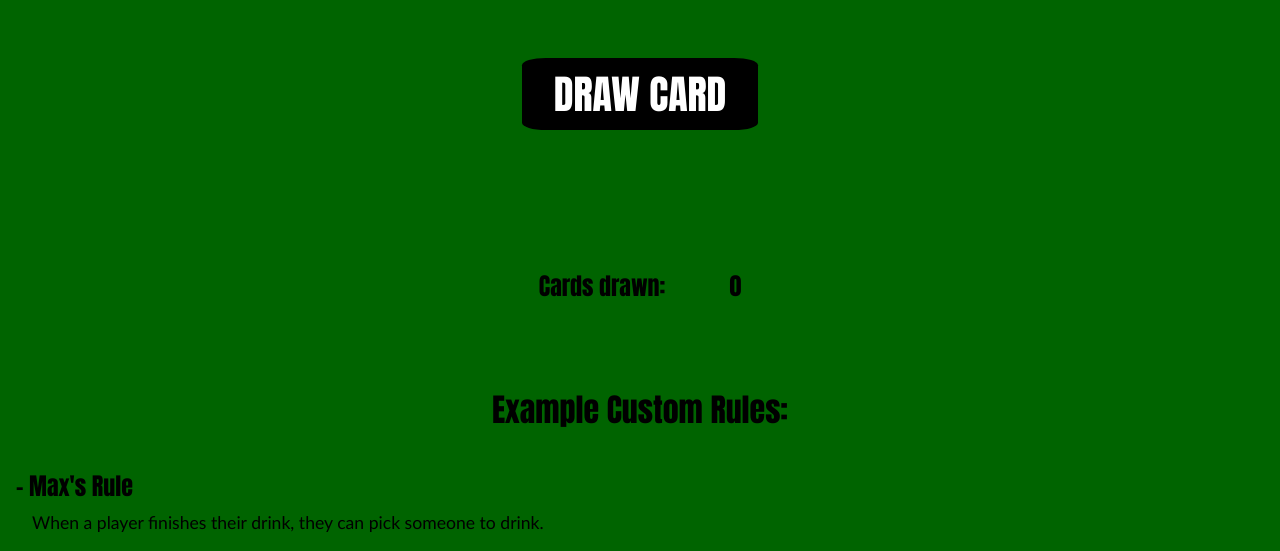
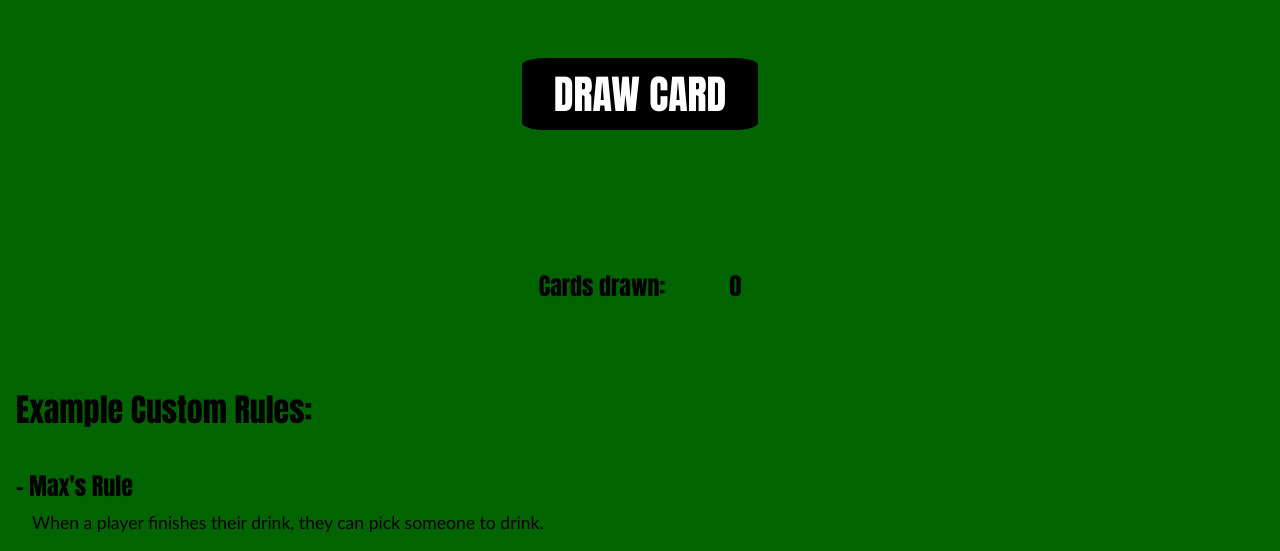
Before and after one commit to jow76/rowdy-cards-demo, a plain HTML site: page index.html in a window 1280 px wide. Shown: the part 262-813 px from the top of the page. Drawn offline with Linux system fonts and the light colour scheme.

Commit message:
moved CUstom Rules header to left

```diff
--- a/style.css
+++ b/style.css
@@ -140,6 +140,11 @@ section img:hover{
 
 }
 
+#rules h3{
+    justify-content: left;
+    margin: 0 1rem;
+}
+
 #rules h4{
     margin: 0 1rem;
     font-size: 1.5rem;
```
